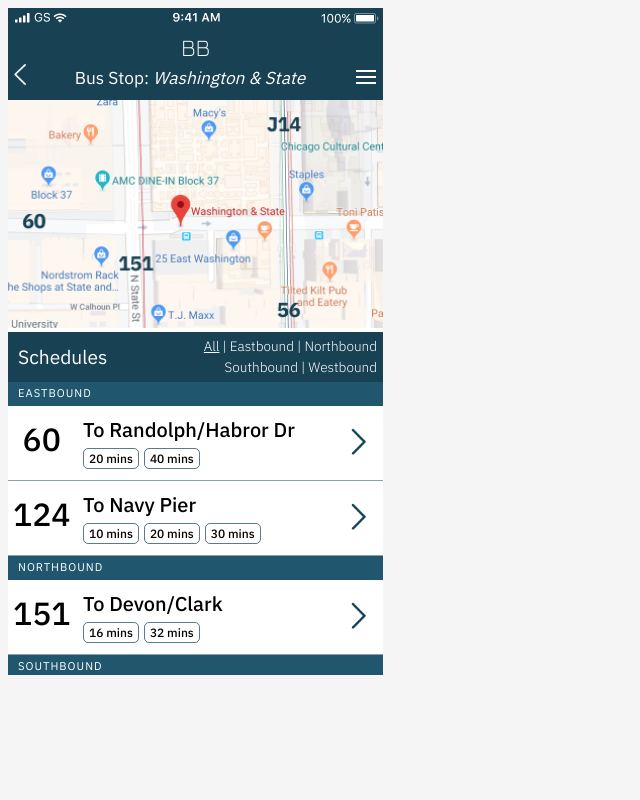
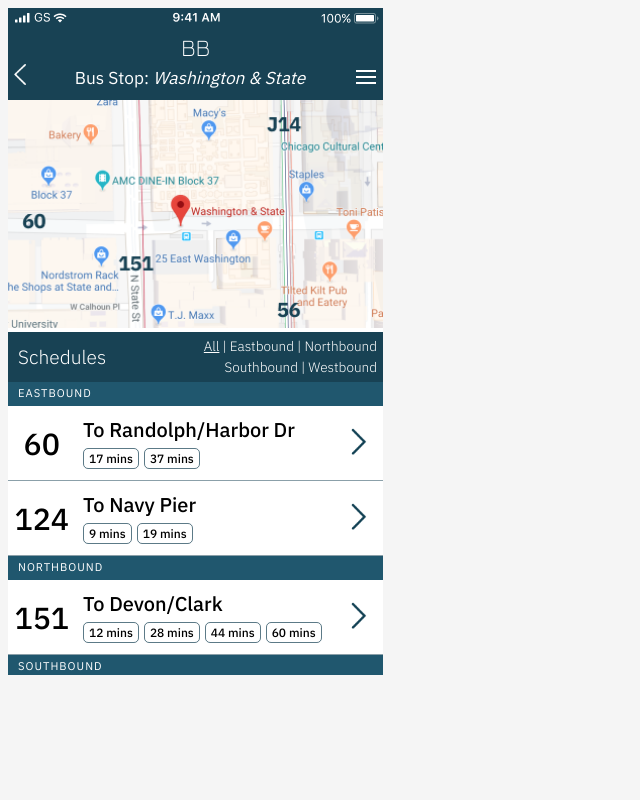
Before and after one commit to lanasta/FrontEndChallenge, a plain HTML site: page index.html in a window 1280 px wide. Shown: the whole page, without its empty margins (0-640 px from the left). Drawn offline with nearby package versions, Linux system fonts and the light colour scheme.

Commit message:
fixed spelling error and made schedule times simulation more realistic

```diff
--- a/index.html
+++ b/index.html
@@ -30,9 +30,10 @@
 
         function buildArrivalTimesHtml(frequency){
           var randomCount = Math.floor(Math.random() * 4) + 1;
+          var randomMin = 0 - (Math.floor(Math.random() * 4) + 1);
           var arrivalHtml = "<div class='arrivalTimes'>";
           for (var i = 0; i < randomCount; i++){
-            var displayMins = (frequency * (i + 1));
+            var displayMins = randomMin + (frequency * (i + 1));
             arrivalHtml += "<div class='arrival'>" + displayMins + " mins</div>";
           }
           arrivalHtml += "</div>";
--- a/routeData.js
+++ b/routeData.js
@@ -1,7 +1,7 @@
 var routeData = {
     "Eastbound": {
       "60": {
-        "destination" : "Randolph/Habror Dr",
+        "destination" : "Randolph/Harbor Dr",
         "frequencyInMins" : "20"
       },
       "124": {
--- a/style.css
+++ b/style.css
@@ -44,6 +44,7 @@ body{
   background: #184254;
   color: #ffffff;
   font-size: 1em;
+  font-weight: 300;
 }
 
 #scheduleLabel{
@@ -105,8 +106,8 @@ body{
 }
 
 .busLine{
-  font-size: 2em;
-  line-height: 1.8em;
+  font-size: 1.9em;
+  line-height: 2.2em;
   font-weight: 500;
   text-align: center;
 }
```
